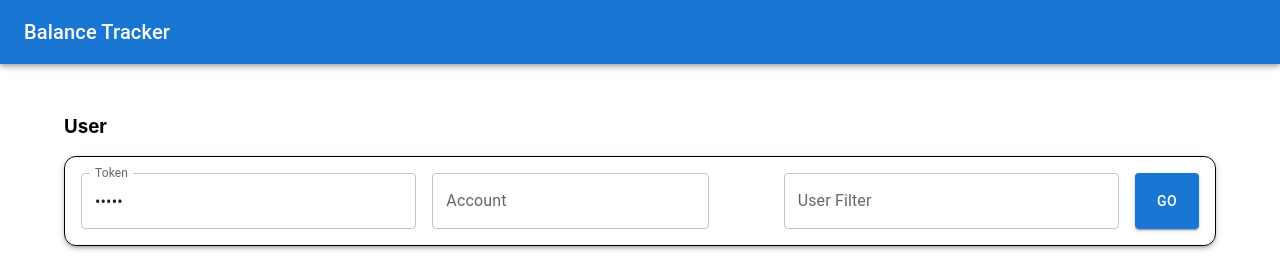
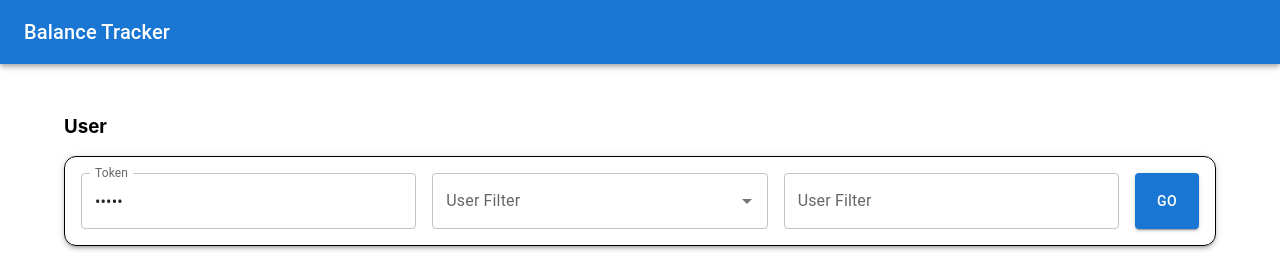
Before and after one commit to manus1993/balance-tracker, a React (Vite) app: page / in a window 1280 px wide. Shown: the top 278 px of the page. Built offline with nearby package versions, Linux system fonts and the light colour scheme.

Commit message:
fix to autocomplete

```diff
--- a/src/Components/UserForm/UserForm.tsx
+++ b/src/Components/UserForm/UserForm.tsx
@@ -33,14 +33,9 @@ export default function UserForm({
         disablePortal
         options={options}
         sx={{ flex: 1 }}
-        renderInput={(params) => (
-          <TextField
-            id={params.id}
-            inputProps={params.inputProps}
-            InputLabelProps={params.InputLabelProps}
-            label="Account"
-          />
-        )}
+        // react/jsx-props-no-spreading
+        // eslint-disable-next-line react/jsx-props-no-spreading
+        renderInput={(params) => <TextField {...params} label="User Filter" />}
         onChange={(event, value) => setAccount(value)}
       />
       <TextField
```
